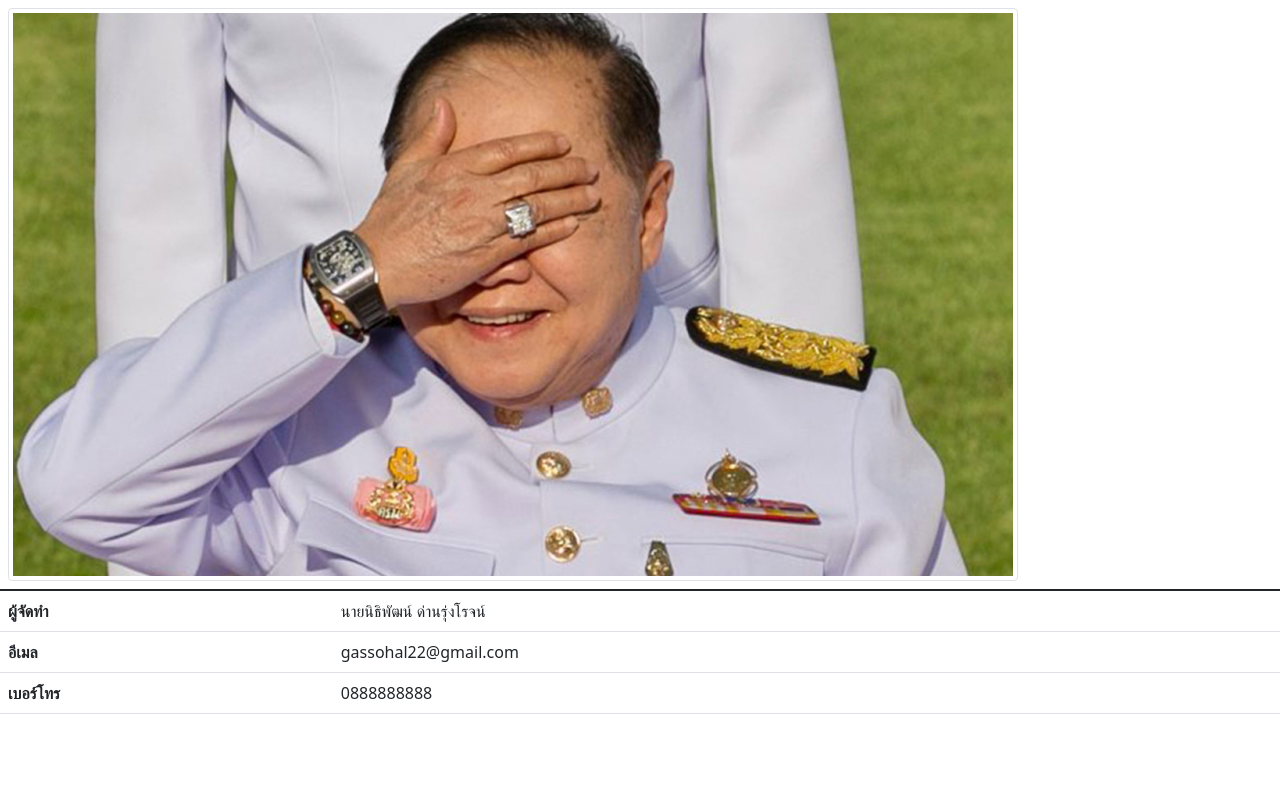
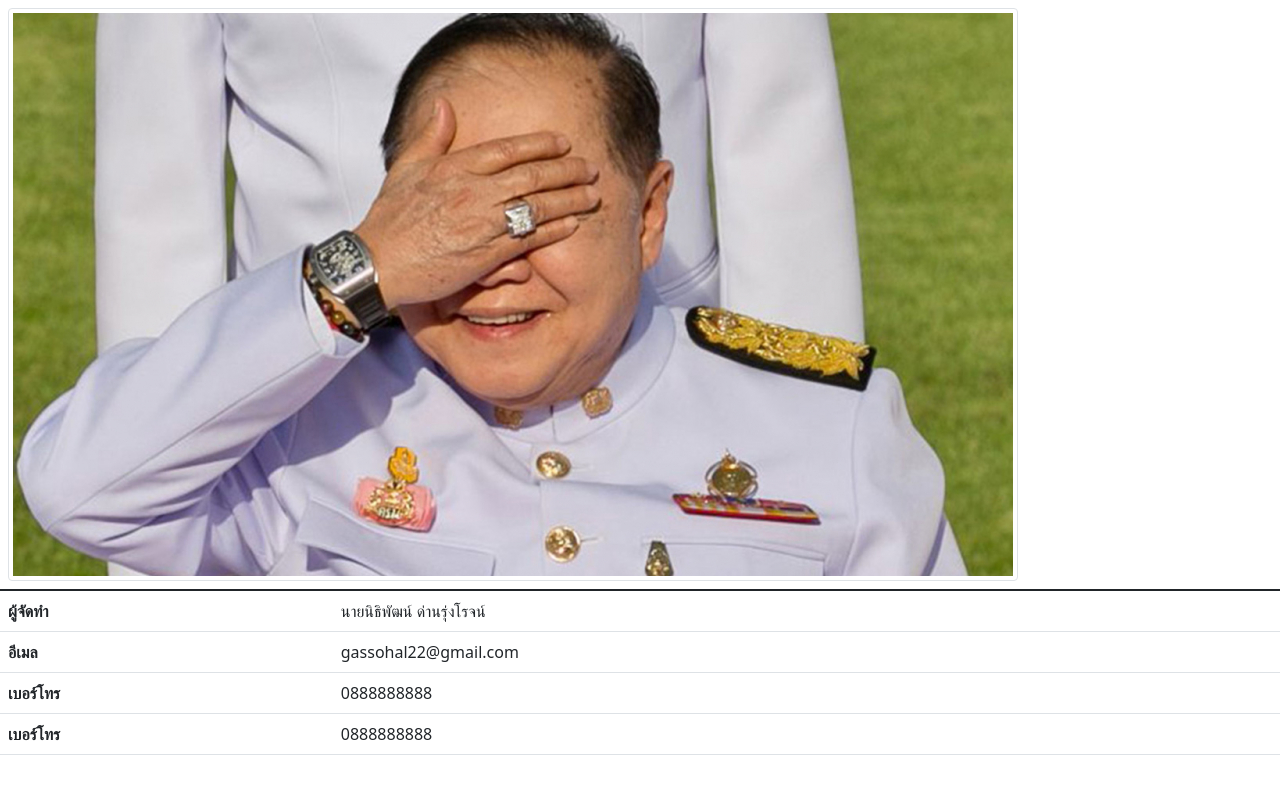
Before and after one commit to mayongpante/profile, a plain HTML site: page index.html in a window 1280 px wide. Drawn offline with nearby package versions, Linux system fonts and the light colour scheme.

Commit message:
Update index.html

```diff
--- a/index.html
+++ b/index.html
@@ -27,6 +27,9 @@
                 <th scope="row">เบอร์โทร</th>
                 <td>0888888888</td>
             </tr>
+            <tr>
+                <th scope="row">เบอร์โทร</th>
+                <td>0888888888</td>
         </tbody>
     </table>
 
```
